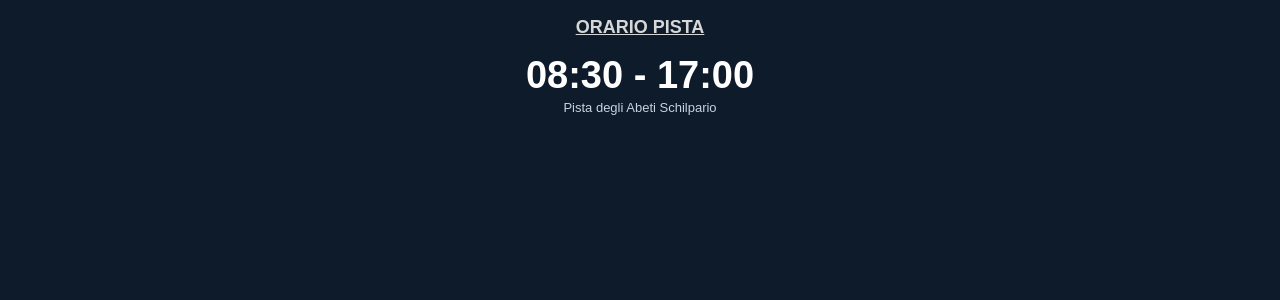
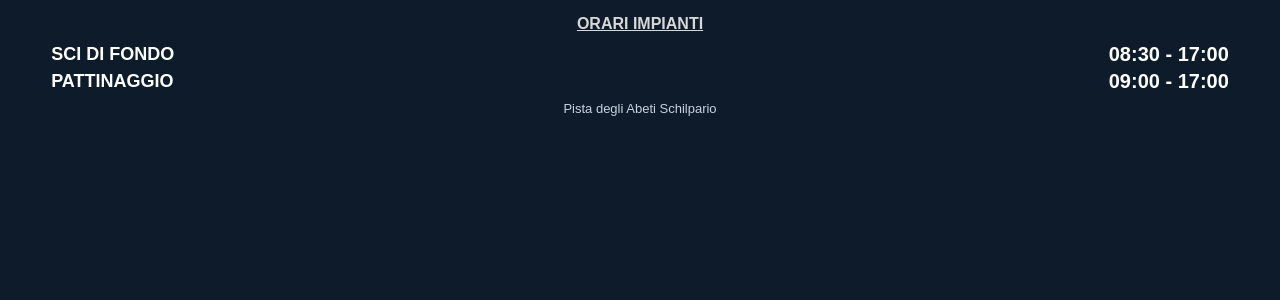
Before and after one commit to emiliomaj60-lang/stato-pista-schilpario, a Flask app: page /orari in a window 1280 px wide. Shown: the top 300 px of the page. Run offline with Flask 3, Linux system fonts and the light colour scheme.

Commit message:
Add files via upload

```diff
--- a/templates/orari.html
+++ b/templates/orari.html
@@ -38,26 +38,52 @@ html,body{
 
 .titolo{
 
-    font-size:18px;
+    font-size:16px;
     font-weight:bold;
     color:#d7d7d7;
 
     text-decoration:underline;
 
-    margin-bottom:18px;
+    margin-bottom:10px;
 }
 
-.orario{
+.orari{
 
-    font-size:38px;
+    width:92%;
+}
+
+.riga-orario{
+
+    display:flex;
+
+    justify-content:space-between;
+
+    align-items:center;
+
+    margin-bottom:4px;
+}
+
+.nome{
+
+    font-size:18px;
+
     font-weight:bold;
 
-    line-height:1;
+    color:white;
+}
+
+.fascia{
+
+    font-size:20px;
+
+    font-weight:bold;
+
+    color:white;
 }
 
 .sottotitolo{
 
-    margin-top:6px;
+    margin-top:4px;
 
     font-size:13px;
 
@@ -84,17 +110,41 @@ html,body{
 
         {% else %}
 
-            ORARIO PISTA
+            ORARI IMPIANTI
 
         {% endif %}
 
     </div>
 
-    <div class="orario">
+    <div class="orari">
 
-        {{ dati.ora_apertura }}
-        -
-        {{ dati.ora_chiusura }}
+        <div class="riga-orario">
+
+            <span class="nome">
+                SCI DI FONDO
+            </span>
+
+            <span class="fascia">
+                {{ dati.ora_apertura }}
+                -
+                {{ dati.ora_chiusura }}
+            </span>
+
+        </div>
+
+        <div class="riga-orario">
+
+            <span class="nome">
+                PATTINAGGIO
+            </span>
+
+            <span class="fascia">
+                {{ dati.ora_apertura_pattinaggio }}
+                -
+                {{ dati.ora_chiusura_pattinaggio }}
+            </span>
+
+        </div>
 
     </div>
 
```
